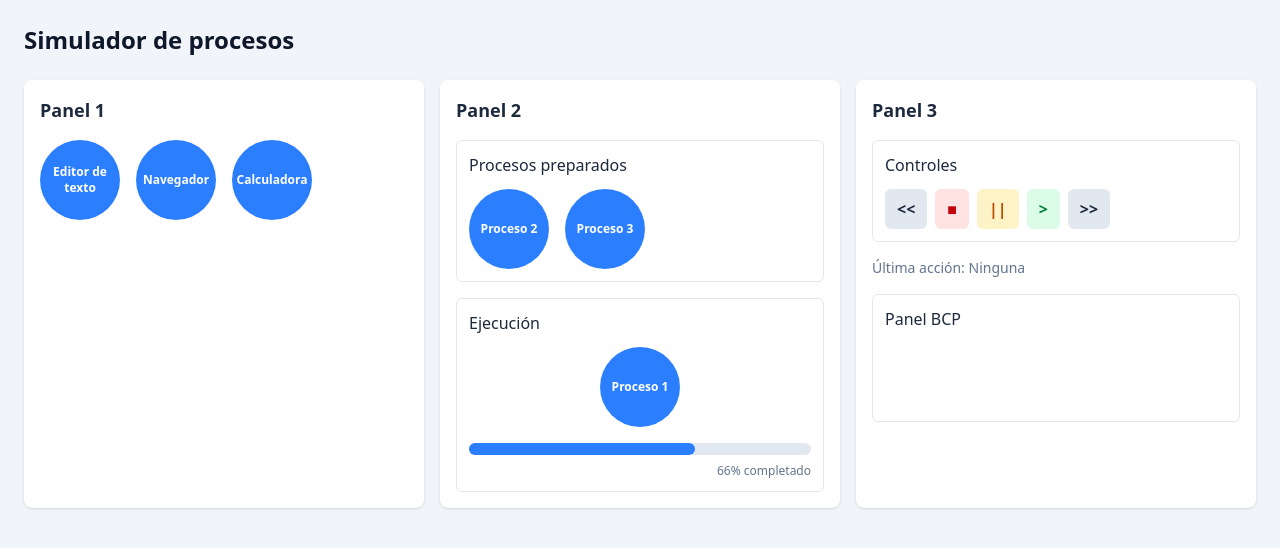
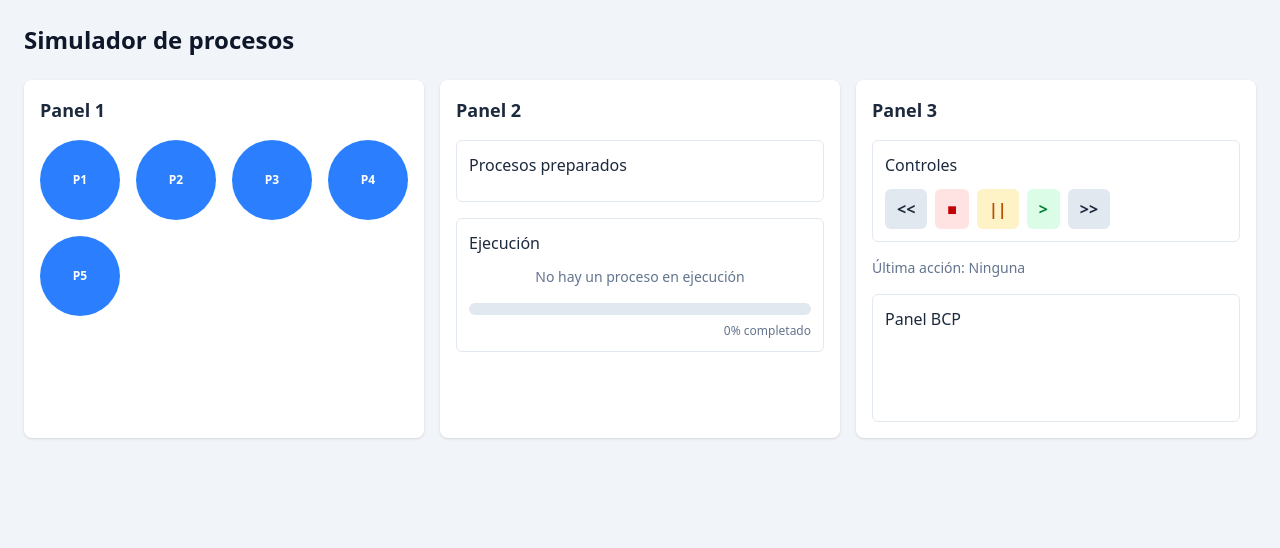
Before and after one commit to kev30u/simulador-procesos, a Next.js app: page / in a window 1280 px wide. Shown: the top 548 px of the page. Built offline with nearby package versions, Linux system fonts and the light colour scheme.

Commit message:
Primera integracion back y front, aun por terminar

```diff
--- a/src/app/page.tsx
+++ b/src/app/page.tsx
@@ -1,20 +1,80 @@
 "use client";
 
-import { useState } from "react";
+import { useState, useEffect } from "react";
 
 import Controles from "@/components/Controles";
 import Ejecucion from "@/components/Ejecucion";
 import PanelBCP from "@/components/PanelBCP";
 import Preparados from "@/components/Preparados";
 import Programas from "@/components/Programas";
-
-const programas = ["Editor de texto", "Navegador", "Calculadora"];
-const procesosPreparados = ["Proceso 2", "Proceso 3"];
-const procesoEnEjecucion = "Proceso 1";
+import {
+  avanzarUnTick,
+  iniciarPrograma,
+  obtenerEstado,
+} from "@/services/simulador";
+import type { EstadoSimulador, ProcesoResponse } from "@/types/estado";
 
 export default function Home() {
+  // ============ Estado de la página ============
+  const [estado, setEstado] = useState<EstadoSimulador | null>(null);
   const [ultimaAccion, setUltimaAccion] = useState("Ninguna");
+  const [mensajeError, setMensajeError] = useState("");
 
+  // ============ Acciones de la simulación ============
+  async function avanzarSimulacion() {
+    try {
+      const nuevoEstado = await avanzarUnTick();
+      setEstado(nuevoEstado);
+      setMensajeError("");
+      setUltimaAccion("Avanzar");
+    } catch (error) {
+      mostrarError(error);
+    }
+  }
+
+  async function iniciarProgramaSeleccionado(nombre: string) {
+    try {
+      const nuevoEstado = await iniciarPrograma(nombre);
+      setEstado(nuevoEstado);
+      setMensajeError("");
+      setUltimaAccion("Iniciar programa");
+    } catch (error) {
+      mostrarError(error);
+    }
+  }
+
+  // ============ Mostrar errores ============
+  function mostrarError(error: unknown) {
+    if (error instanceof Error) {
+      setMensajeError(error.message);
+    } else {
+      setMensajeError("Ocurrió un error inesperado");
+    }
+  }
+
+  // ============ Cargar el estado inicial ============
+  useEffect(() => {
+    obtenerEstado()
+      .then((estadoInicial) => {
+        setEstado(estadoInicial);
+      })
+      .catch((error: unknown) => {
+        mostrarError(error);
+      });
+  }, []);
+
+  // ============ Preparar los datos para mostrar ============
+  let programas: ProcesoResponse[] = [];
+  let procesosPreparados: ProcesoResponse[] = [];
+  let procesoEnEjecucion: ProcesoResponse | null = null;
+
+  if (estado !== null) {
+    programas = estado.programas;
+    procesosPreparados = estado.preparados;
+    procesoEnEjecucion = estado.enEjecucion;
+  }
+
+  // ============ Mostrar la página ============
   return (
     <main className="min-h-screen bg-slate-100 p-4 text-slate-800 sm:p-6">
       <div className="mx-auto max-w-7xl">
@@ -25,13 +85,16 @@ export default function Home() {
         <div className="grid gap-4 lg:grid-cols-3">
           <section className="rounded-lg bg-white p-4 shadow-sm">
             <h2 className="mb-4 text-lg font-semibold">Panel 1</h2>
-            <Programas programas={programas} />
+            <Programas
+              programas={programas}
+              onProgramaClick={iniciarProgramaSeleccionado}
+            />
           </section>
 
           <section className="space-y-4 rounded-lg bg-white p-4 shadow-sm">
             <h2 className="text-lg font-semibold">Panel 2</h2>
             <Preparados procesos={procesosPreparados} />
-            <Ejecucion proceso={procesoEnEjecucion} progreso={66} />
+            <Ejecucion proceso={procesoEnEjecucion} />
           </section>
 
           <section className="space-y-4 rounded-lg bg-white p-4 shadow-sm">
@@ -41,11 +104,14 @@ export default function Home() {
               onDetener={() => setUltimaAccion("Detener")}
               onPausar={() => setUltimaAccion("Pausar")}
               onReproducir={() => setUltimaAccion("Reproducir")}
-              onAvanzar={() => setUltimaAccion("Avanzar")}
+              onAvanzar={avanzarSimulacion}
             />
             <p className="text-sm text-slate-500">
               Última acción: {ultimaAccion}
             </p>
+            {mensajeError !== "" && (
+              <p className="text-sm text-red-600">{mensajeError}</p>
+            )}
             <PanelBCP />
           </section>
         </div>
--- a/src/components/BolitaProceso.tsx
+++ b/src/components/BolitaProceso.tsx
@@ -1,11 +1,19 @@
 type BolitaProcesoProps = {
   nombre: string;
+  onClick?: () => void;
 };
 
-export default function BolitaProceso({ nombre }: BolitaProcesoProps) {
+export default function BolitaProceso({
+  nombre,
+  onClick,
+}: BolitaProcesoProps) {
   return (
-    <div className="flex h-20 w-20 items-center justify-center rounded-full bg-blue-500 text-center text-xs font-bold text-white">
+    <button
+      type="button"
+      onClick={onClick}
+      className="flex h-20 w-20 items-center justify-center rounded-full bg-blue-500 text-center text-xs font-bold text-white hover:bg-blue-600"
+    >
       {nombre}
-    </div>
+    </button>
   );
 }
--- a/src/components/Ejecucion.tsx
+++ b/src/components/Ejecucion.tsx
@@ -1,22 +1,38 @@
+import type { ProcesoResponse } from "@/types/estado";
 import BolitaProceso from "./BolitaProceso";
 
 type EjecucionProps = {
-  proceso: string;
-  progreso: number;
+  proceso: ProcesoResponse | null;
 };
 
-export default function Ejecucion({ proceso, progreso }: EjecucionProps) {
+export default function Ejecucion({ proceso }: EjecucionProps) {
+  let progreso = 0;
+
+  if (proceso !== null && proceso.bcp !== null) {
+    const tiempoEjecutado =
+      proceso.bcp.tiempoCpu - proceso.bcp.tiempoRestante;
+
+    progreso = Math.round(
+      (tiempoEjecutado / proceso.bcp.tiempoCpu) * 100,
+    );
+  }
+
   return (
     <div className="rounded-md border border-slate-200 p-3">
       <div className="mb-3 flex items-center justify-between">
         <h3 className="font-medium">Ejecución</h3>
       </div>
       <div className="mb-4 flex justify-center">
-        <BolitaProceso nombre={proceso} />
+        {proceso !== null && <BolitaProceso nombre={proceso.nombre} />}
+        {proceso === null && (
+          <p className="text-sm text-slate-500">
+            No hay un proceso en ejecución
+          </p>
+        )}
       </div>
       <div className="h-3 w-full rounded-full bg-slate-200">
         <div
-          className="h-3 rounded-full bg-blue-500"
+          className="h-3 rounded-full bg-blue-500 transition-[width] duration-300 ease-in-out"
           style={{ width: `${progreso}%` }}
         />
       </div>
--- a/src/components/Preparados.tsx
+++ b/src/components/Preparados.tsx
@@ -1,7 +1,8 @@
+import type { ProcesoResponse } from "@/types/estado";
 import BolitaProceso from "./BolitaProceso";
 
 type PreparadosProps = {
-  procesos: string[];
+  procesos: ProcesoResponse[];
 };
 
 export default function Preparados({ procesos }: PreparadosProps) {
@@ -10,8 +11,8 @@ export default function Preparados({ procesos }: PreparadosProps) {
       <h3 className="mb-3 font-medium">Procesos preparados</h3>
       <div className="flex flex-wrap gap-4">
         {procesos.map((proceso) => (
-          <div key={proceso} className="flex flex-col items-center gap-2">
-            <BolitaProceso nombre={proceso} />
+          <div key={proceso.nombre} className="flex flex-col items-center gap-2">
+            <BolitaProceso nombre={proceso.nombre} />
           </div>
         ))}
       </div>
--- a/src/components/Programas.tsx
+++ b/src/components/Programas.tsx
@@ -1,15 +1,23 @@
+import type { ProcesoResponse } from "@/types/estado";
 import BolitaProceso from "./BolitaProceso";
 
 type ProgramasProps = {
-  programas: string[];
+  programas: ProcesoResponse[];
+  onProgramaClick: (nombre: string) => void;
 };
 
-export default function Programas({ programas }: ProgramasProps) {
+export default function Programas({
+  programas,
+  onProgramaClick,
+}: ProgramasProps) {
   return (
     <div className="flex flex-wrap gap-4">
       {programas.map((programa) => (
-        <div key={programa} className="flex flex-col items-center gap-2">
-          <BolitaProceso nombre={programa} />
+        <div key={programa.nombre} className="flex flex-col items-center gap-2">
+          <BolitaProceso
+            nombre={programa.nombre}
+            onClick={() => onProgramaClick(programa.nombre)}
+          />
         </div>
       ))}
     </div>
--- /dev/null
+++ b/src/services/simulador.ts
@@ -0,0 +1,47 @@
+import type { EstadoSimulador } from "@/types/estado";
+
+// ============ Obtener el estado actual del simulador ============
+export async function obtenerEstado(): Promise<EstadoSimulador> {
+  const respuesta = await fetch("/api/simulador/estado");
+
+  if (!respuesta.ok) {
+    throw new Error("No se pudo obtener el estado del simulador");
+  }
+
+  const datos: EstadoSimulador = await respuesta.json();
+  return datos;
+}
+
+// ============ Avanzar la simulación un tick ============
+export async function avanzarUnTick(): Promise<EstadoSimulador> {
+  const respuesta = await fetch("/api/simulador/tick", {
+    method: "POST",
+  });
+
+  if (!respuesta.ok) {
+    throw new Error("No se pudo avanzar la simulación");
+  }
+
+  const datos: EstadoSimulador = await respuesta.json();
+  return datos;
+}
+
+// ============ Iniciar un programa por su nombre ============
+export async function iniciarPrograma(
+  nombre: string,
+): Promise<EstadoSimulador> {
+  const respuesta = await fetch("/api/simulador/iniciar", {
+    method: "POST",
+    headers: {
+      "Content-Type": "application/json",
+    },
+    body: JSON.stringify({ nombre: nombre }),
+  });
+
+  if (!respuesta.ok) {
+    throw new Error("No se pudo iniciar el programa");
+  }
+
+  const datos: EstadoSimulador = await respuesta.json();
+  return datos;
+}
```
Also changed, not shown: src/types/estado.ts (+31 -0 lines).
